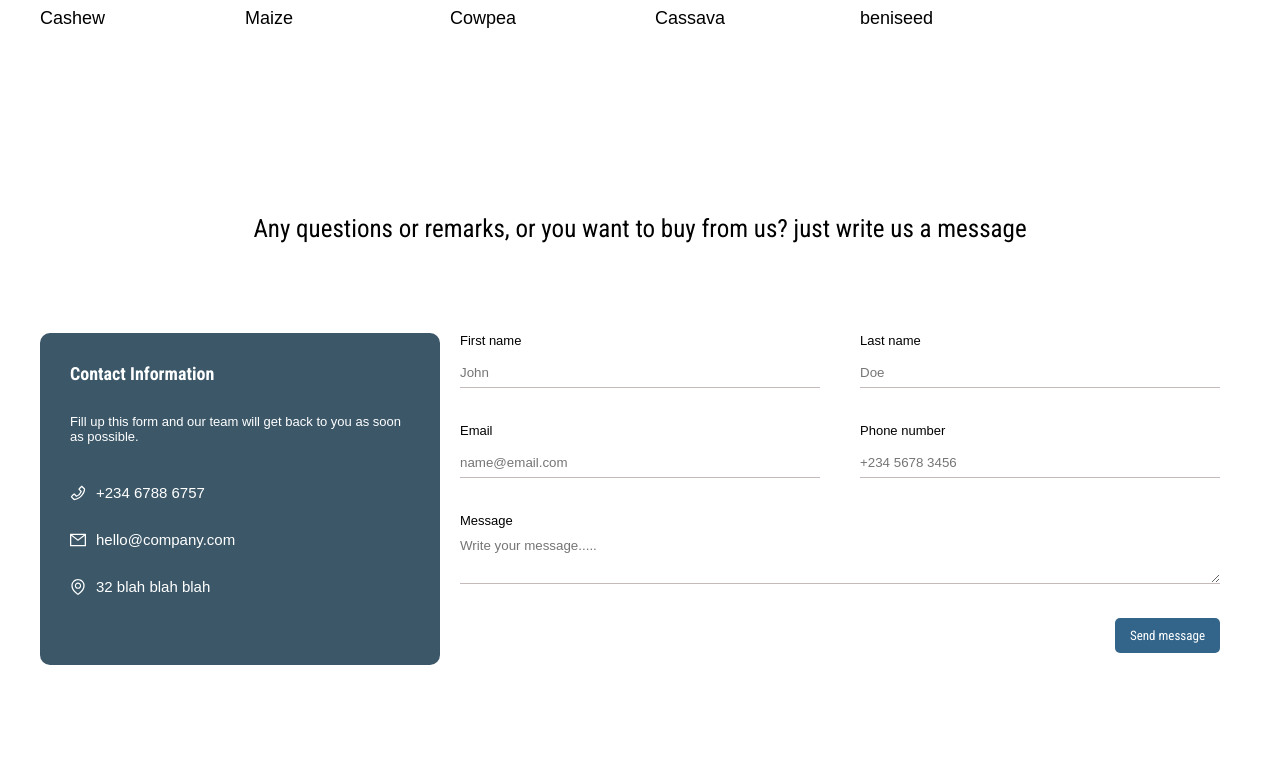
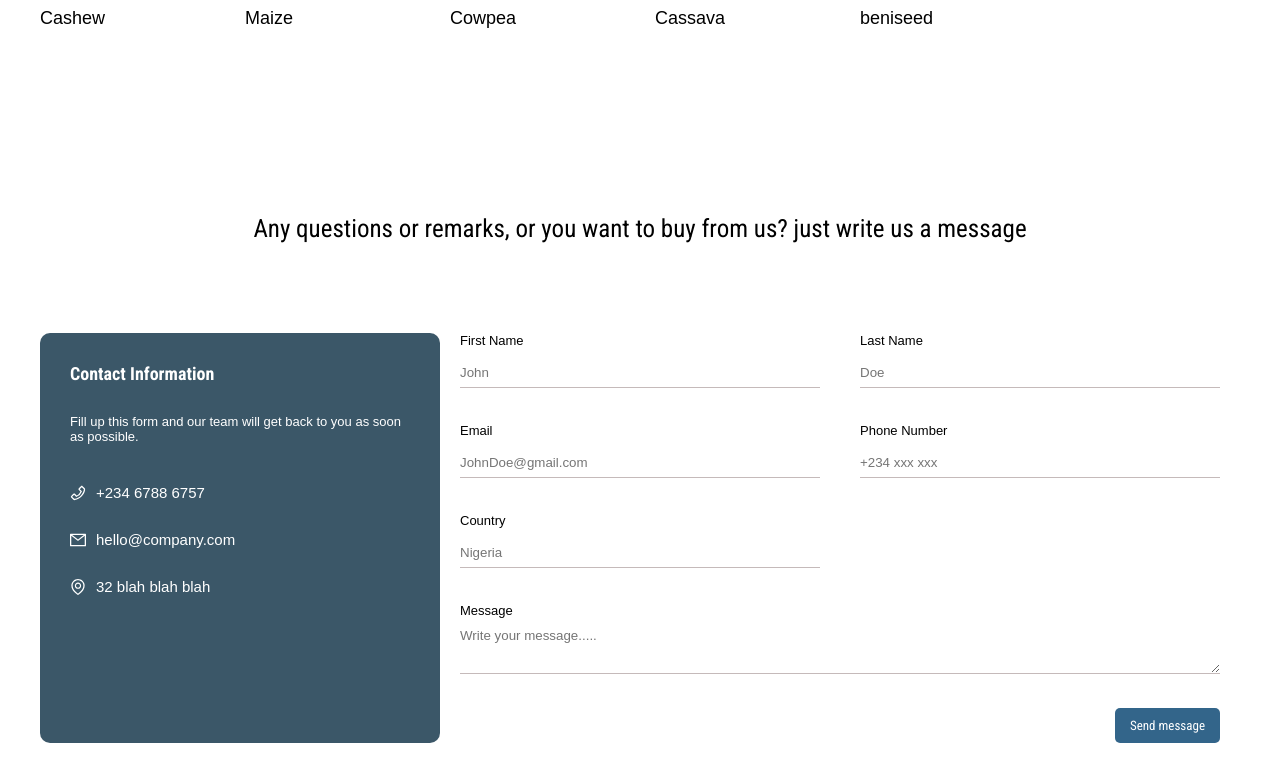
Before and after one commit to EmmanuelAttah1/AttahzuFarm, a React (Create React App) app: page / in a window 1280 px wide. Shown: the part 1155-1936 px from the top of the page. Before the commit the page ends 1860 px from the top, so only its background shows below. Built offline with nearby package versions, Linux system fonts and the light colour scheme; the HTML template or start-up script is replaced by a standard one; a web font is replaced by a local one.

Commit message:
implement form with netlify forms

```diff
--- a/src/components/Contact_us/index.css
+++ b/src/components/Contact_us/index.css
@@ -50,6 +50,10 @@
     margin-bottom: 10px;
   }
 
+  .input-error .label{
+    color:#ba181b !important;
+  }
+
   #message-input{
     border: 0px;
     border-bottom: 1px solid rgb(197, 186, 186);
@@ -61,6 +65,10 @@
     border: 0px;
     border-bottom: 1px solid rgb(197, 186, 186);
     width:100%;
+  }
+
+  .input-error input, .input-error textarea{
+    border-bottom: 1px solid #ba181b !important;
   }
 
   #contact-form input:focus-visible, #message-input:focus-visible{
--- a/src/components/Contact_us/index.js
+++ b/src/components/Contact_us/index.js
@@ -1,13 +1,140 @@
 import './index.css';
+
+import { useState } from 'react';
 
 import {PhoneOutlined,MailOutlined,EnvironmentOutlined} from '@ant-design/icons';
 import MyInput from '../MyInput';
 
 import { Information } from '../../Information/data';
 
+import { notification } from 'antd';
+
+const encode = (data) => {
+  return Object.keys(data)
+      .map(key => encodeURIComponent(key) + "=" + encodeURIComponent(data[key]))
+      .join("&");
+}
+
 
 function ContactUs(props) {
   const {myRef} = props
+  const [formData,setFormData] = useState([
+    {name:"First Name", placeholder:"John", id:"first_name", error:false, value:null},
+    {name:"Last Name", placeholder:"Doe", id:"last_name", error:false, value:null},
+    {name:"Email", placeholder:"JohnDoe@gmail.com", id:"email", error:false, value:null},
+    {name:"Phone Number", placeholder:"+234 xxx xxx", id:"phone_number", error:false, value:null},
+    {name:"Country", placeholder:"Nigeria", id:"country", error:false, value:null},
+  ]
+  )
+  const [messageField,setMessageField] = useState({value:null,error:false})
+
+  const clearForm =()=>{
+    setFormData([
+      {name:"First Name", placeholder:"John", id:"first_name", error:false, value:null},
+      {name:"Last Name", placeholder:"Doe", id:"last_name", error:false, value:null},
+      {name:"Email", placeholder:"JohnDoe@gmail.com", id:"email", error:false, value:null},
+      {name:"Phone Number", placeholder:"+234 xxx xxx", id:"phone_number", error:false, value:null},
+      {name:"Country", placeholder:"Nigeria", id:"country", error:false, value:null},
+    ])
+
+    setMessageField({value:null,error:false})
+  }
+
+  const messageFieldIsValid = () =>{
+
+    const message = {...messageField}
+
+    if(message.value === null){
+      message.error = true
+    }else{
+      if(message.error){
+        message.error = false
+      }
+    }
+
+    setMessageField(message)
+
+    return [message.error,message.value]
+  }
+
+  const messageOnChange=e=>{
+    const value = e===""?null:e
+    const message = {...messageField}
+    message.value = value
+
+    setMessageField(message)
+  }
+
+  const validateForm=()=>{
+    const form = {}
+    const form_data = [...formData]
+    let hasError = false
+
+    const message = messageFieldIsValid()
+
+    if(!message[0]){
+      form['message'] = message[1]
+    }else{
+      hasError = true
+    }
+
+    for(let i in form_data){
+      if(form_data[i]['value'] === null){
+        form_data[i]['error'] = true
+
+        if (!hasError){
+          hasError=true
+        }
+
+      }else{
+        if(form_data[i]['error']){
+          form_data[i]['error'] = false
+        }
+
+        form[form_data[i]['id']] = form_data[i]['value']
+      }
+    }
+    setFormData(form_data)
+    return [hasError,form]
+  }
+
+  const updateFormdata=(value,index)=>{
+    const form = [...formData]
+    form[index]['value'] = value
+    setFormData(form)
+  }
+
+  const handleSubmit = e => {
+    const formisValid = validateForm()
+
+    if(!formisValid[0]){
+      const form = formisValid[1]
+      fetch("/", {
+        method: "POST",
+        headers: { "Content-Type": "application/x-www-form-urlencoded" },
+        body: encode({ "form-name": "contact", form })
+      })
+        .then(() => {
+          clearForm()
+          const placement = "top"
+          notification.success({
+            message: `Your message has been saved..`,
+            placement,
+          });
+        })
+
+      e.preventDefault();
+
+    }else{
+      const placement = "top"
+      notification.error({
+        message: `Please Fill all form fields to proceed`,
+        placement,
+      });
+    }
+  };
+
+
   return (
     <div id="contact-us" ref={myRef}>
         <div className="site-heading">Any questions or remarks, or you want to buy from us? just write us a message</div>
@@ -36,28 +163,20 @@ function ContactUs(props) {
           </div>
           <div id="contact-form-container">
             <div id="contact-form">
-              <MyInput label={"First name"} placeholder={"John"}/>
-
-              <div className='input-container'>
-                <div className='label'>Last name</div>
-                <input type="text" name="first_name" placeholder='Doe'/>
-              </div>
-              <div className='input-container'>
-                <div className='label'>Email</div>
-                <input type="text" name="first_name" placeholder='name@email.com'/>
-              </div>
-
-              <div className='input-container'>
-                <div className='label'>Phone number</div>
-                <input type="text" name="first_name" placeholder='+234 5678 3456'/>
-              </div>
+              {
+                formData.map((field,index)=>(
+                  <MyInput value={field.value} error={field.error} index={index} update={updateFormdata} label={field.name} placeholder={field.placeholder} id={field.id} key={field.id}/>
+                ))
+              }
             </div>
-            <div className='input-container'>
+            <div className={messageField.error?'input-container input-error':'input-container'}>
               <div className='label'>Message</div>
-              <textarea id="message-input" rows="3" placeholder='Write your message.....'/>
+              <textarea id="message-input" rows="3" placeholder='Write your message.....' onChange={e=>{
+                messageOnChange(e.target.value)
+              }} value={messageField.value==null?"":messageField.value}/>
             </div>
 
-            <div className='top-section-btn submit-btn'>Send message</div>
+            <div className='top-section-btn submit-btn' onClick={handleSubmit}>Send message</div>
           </div>
         </div>
       </div>
--- a/src/components/MyInput/index.jsx
+++ b/src/components/MyInput/index.jsx
@@ -1,10 +1,13 @@
 
 function MyInput(props) {
-    const {label,placeholder} = props
+  const {label,placeholder,id,update,index,error,value} = props
   return (
-    <div className='input-container'>
-    <div className='label'>{label}</div>
-    <input type="text" name="first_name" placeholder={placeholder}/>
+    <div className={error?'input-container input-error':'input-container'}>
+      <div className='label'>{label}</div>
+      <input type={id==="phone_number"?"tel":"text"} name={id} placeholder={placeholder} onChange={e=>{
+        const value = e.target.value === "" ? null : e.target.value
+        update(value,index)
+      }} value={value===null?"":value}/>
     </div>
   );
 }
```
